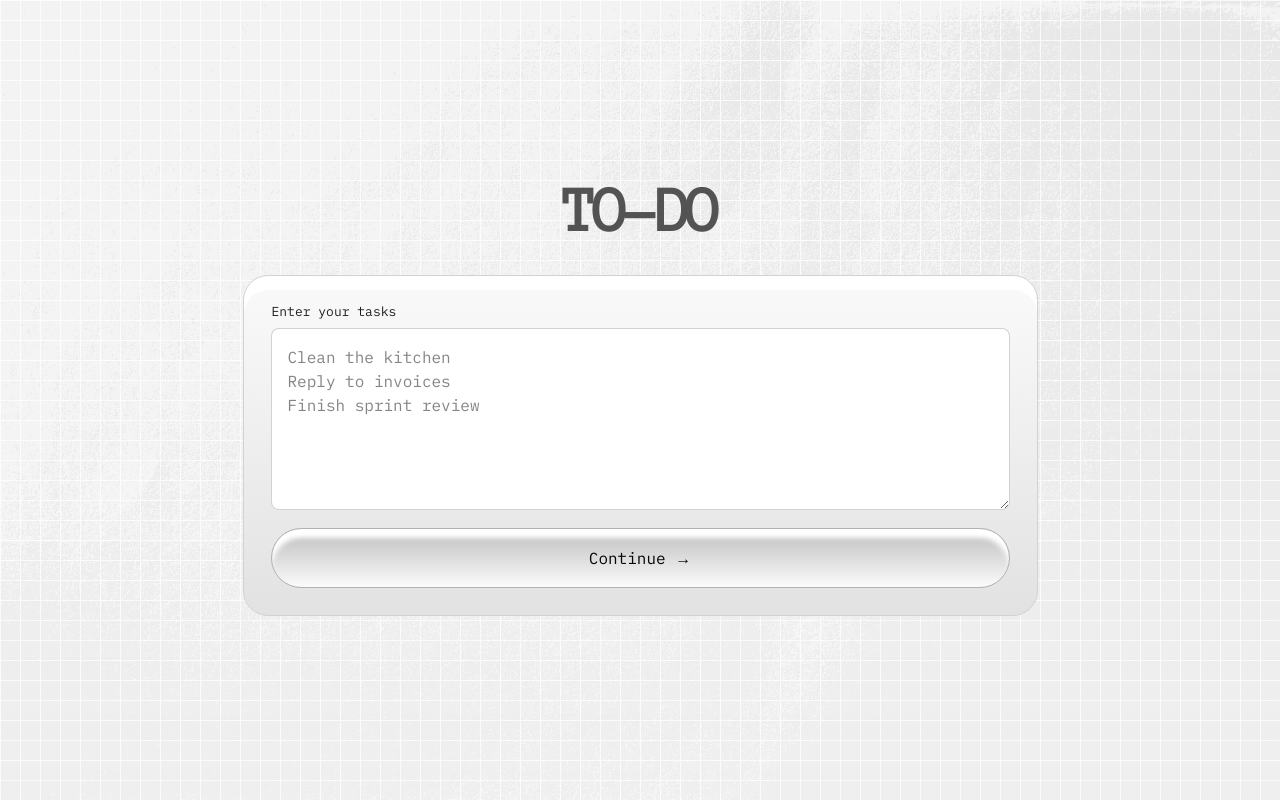
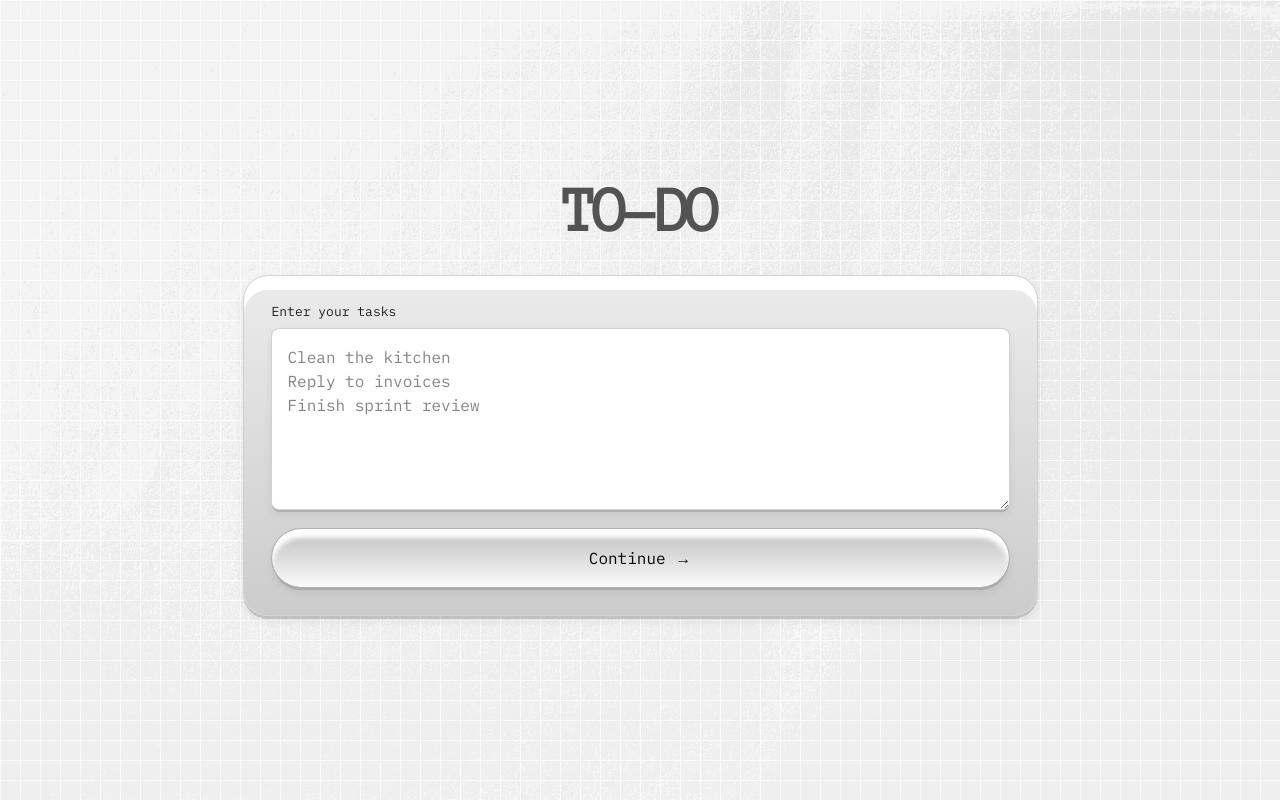
Before and after one commit to Sumin-Studio/todo-tcg, a Next.js app: page / in a window 1280 px wide. Built offline with nearby package versions, Linux system fonts and the light colour scheme.

Commit message:
Refine surface shadows and panel gradient

```diff
--- a/app/globals.css
+++ b/app/globals.css
@@ -2,8 +2,8 @@
 
 :root {
   --bg-page: #eeeeee;
-  --bg-panel-from: #fafafa;
-  --bg-panel-to: #e2e2e2;
+  --bg-panel-from: #ebebeb;
+  --bg-panel-to: #cccccc;
   --bg-input: #ffffff;
   --border: #d2d2d2;
   --border-button: #b2b2b2;
@@ -19,6 +19,7 @@
   --danger-soft: rgba(155, 77, 77, 0.1);
   --shadow-panel: inset 0 14px 0 0 rgba(255, 255, 255, 1);
   --shadow-button: inset 0 9px 5px rgba(255, 255, 255, 1);
+  --shadow-table: 0 3px 0 rgba(78, 78, 78, 0.22), 0 5px 10px rgba(0, 0, 0, 0.08);
   --texture-dot: rgba(32, 32, 32, 0.16);
 
   --card-width: 240px;
@@ -118,7 +119,7 @@ a {
   background: linear-gradient(to bottom, var(--bg-panel-from), var(--bg-panel-to));
   border: 1px solid var(--border);
   border-radius: 25px;
-  box-shadow: var(--shadow-panel);
+  box-shadow: var(--shadow-panel), var(--shadow-table);
 }
 
 .app-button {
@@ -133,7 +134,7 @@ a {
   outline-offset: 0;
   background: linear-gradient(to bottom, var(--btn-from), var(--btn-to));
   color: var(--text-button);
-  box-shadow: var(--shadow-button);
+  box-shadow: var(--shadow-button), var(--shadow-table);
   font-size: 1rem;
   line-height: 1.3;
   transition:
@@ -170,7 +171,7 @@ a {
   background: var(--bg-input);
   color: var(--text-body);
   border: 0;
-  box-shadow: 0 0 0 1px var(--border);
+  box-shadow: 0 0 0 1px var(--border), var(--shadow-table);
 }
 
 .app-input {
@@ -222,7 +223,7 @@ a {
   height: 20px;
   border-radius: 6px;
   background: var(--bg-input);
-  box-shadow: 0 0 0 1px var(--border);
+  box-shadow: 0 0 0 1px var(--border), var(--shadow-table);
   position: relative;
   flex-shrink: 0;
 }
--- a/components/cards/card.module.css
+++ b/components/cards/card.module.css
@@ -8,7 +8,8 @@
   overflow: hidden;
   user-select: none;
   flex-shrink: 0;
-  filter: drop-shadow(0 6px 6px rgba(0, 0, 0, 0.18));
+  filter: drop-shadow(0 3px 0 rgba(78, 78, 78, 0.22))
+    drop-shadow(0 5px 10px rgba(0, 0, 0, 0.08));
 }
 
 .cardComplete {
--- a/components/pack/pack.module.css
+++ b/components/pack/pack.module.css
@@ -16,7 +16,8 @@
   border: 1px solid #d2d2d2;
   box-shadow:
     inset 0 14px 0 rgba(255, 255, 255, 1),
-    0 12px 26px rgba(0, 0, 0, 0.12);
+    0 3px 0 rgba(78, 78, 78, 0.22),
+    0 5px 10px rgba(0, 0, 0, 0.08);
   display: flex;
   align-items: center;
   justify-content: center;
@@ -28,7 +29,8 @@
   transform: translateY(-4px) scale(1.02);
   box-shadow:
     inset 0 14px 0 rgba(255, 255, 255, 1),
-    0 18px 34px rgba(0, 0, 0, 0.16);
+    0 5px 0 rgba(78, 78, 78, 0.22),
+    0 10px 16px rgba(0, 0, 0, 0.1);
 }
 
 .packInner {
```
